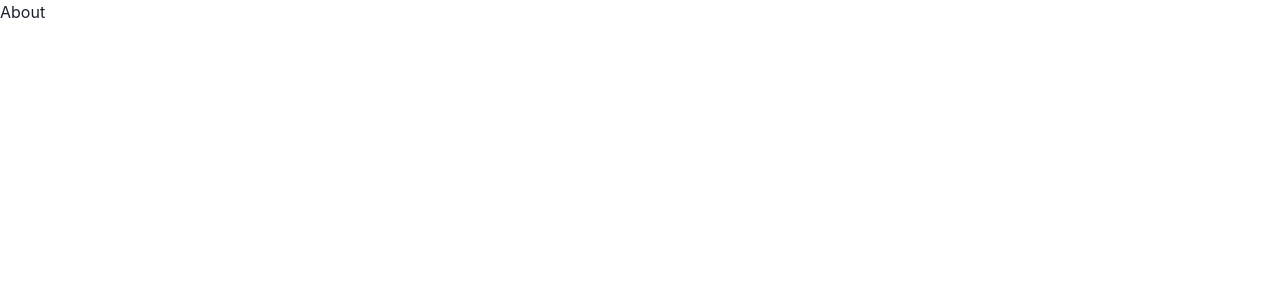
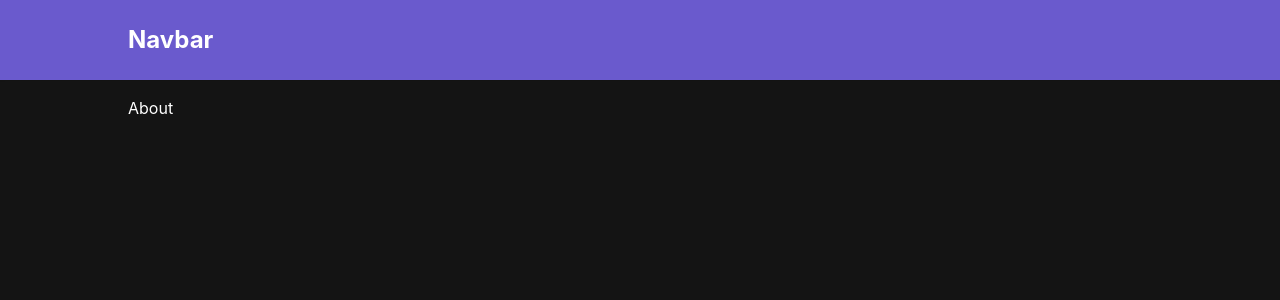
Before and after one commit to rolandowebdev/shopping-cart, a React (Vite) app: page /about in a window 1280 px wide. Shown: the top 300 px of the page. Built offline with nearby package versions, Linux system fonts and the light colour scheme.

Commit message:
feat: create navbar component and add container

```diff
--- a/src/App.tsx
+++ b/src/App.tsx
@@ -1,12 +1,21 @@
+import { Container } from '@chakra-ui/react'
 import { BrowserRouter, Routes, Route } from 'react-router-dom'
+import { Navbar } from './components'
 import { About, Home, Store } from './pages'
 
 export const App = () => (
   <BrowserRouter>
-    <Routes>
-      <Route path="/" element={<Home />} />
-      <Route path="/about" element={<About />} />
-      <Route path="/store" element={<Store />} />
-    </Routes>
+    <Navbar path="Navbar" />
+    <Container
+      as="main"
+      maxW="container.lg"
+      mx="auto"
+      sx={{ minH: 'calc(100vh - 96px)' }}>
+      <Routes>
+        <Route path="/" element={<Home />} />
+        <Route path="/about" element={<About />} />
+        <Route path="/store" element={<Store />} />
+      </Routes>
+    </Container>
   </BrowserRouter>
 )
--- /dev/null
+++ b/src/components/Navbar/Navbar.tsx
@@ -0,0 +1,24 @@
+import { Container, Flex, Text } from '@chakra-ui/react'
+
+type NavbarProps = {
+  path: string
+}
+
+export const Navbar = ({ path }: NavbarProps) => (
+  <Flex
+    as="nav"
+    justifyContent="space-between"
+    alignItems="center"
+    bg="slateblue"
+    shadow="sm"
+    px="4"
+    py="4"
+    mb="4"
+    minH="20">
+    <Container maxW="container.lg" mx="auto" w="full">
+      <Text as="span" fontSize="2xl" fontWeight="bold">
+        {path}
+      </Text>
+    </Container>
+  </Flex>
+)
--- /dev/null
+++ b/src/components/index.ts
@@ -0,0 +1 @@
+export * from './Navbar/Navbar'
--- a/src/main.tsx
+++ b/src/main.tsx
@@ -1,12 +1,14 @@
 import React from 'react'
 import ReactDOM from 'react-dom/client'
-import { ChakraBaseProvider } from '@chakra-ui/react'
+import { ChakraBaseProvider, Container } from '@chakra-ui/react'
 import { App } from '@/App'
 
 ReactDOM.createRoot(document.getElementById('root') as HTMLElement).render(
   <React.StrictMode>
     <ChakraBaseProvider resetCSS>
-      <App />
+      <Container mx="auto" minH="100vh" bg="blackAlpha.900" color="white">
+        <App />
+      </Container>
     </ChakraBaseProvider>
   </React.StrictMode>
 )
```
